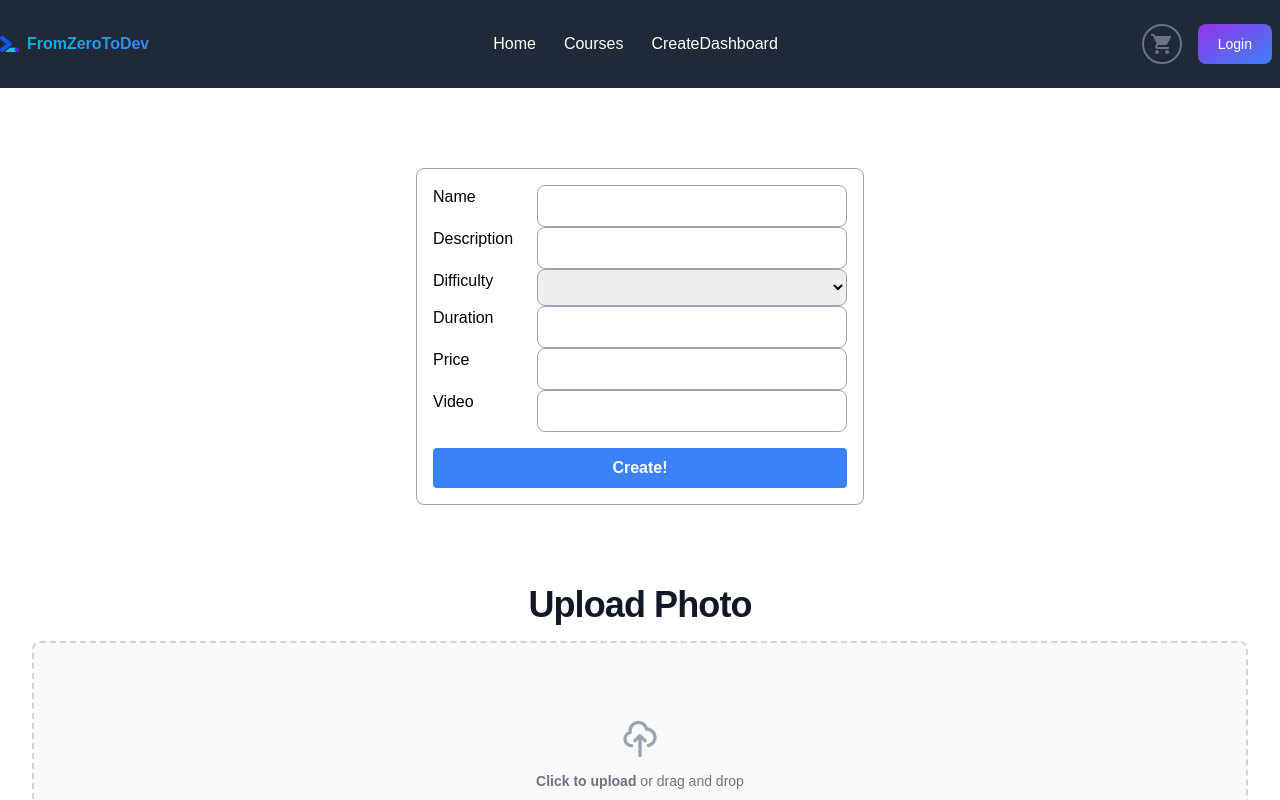
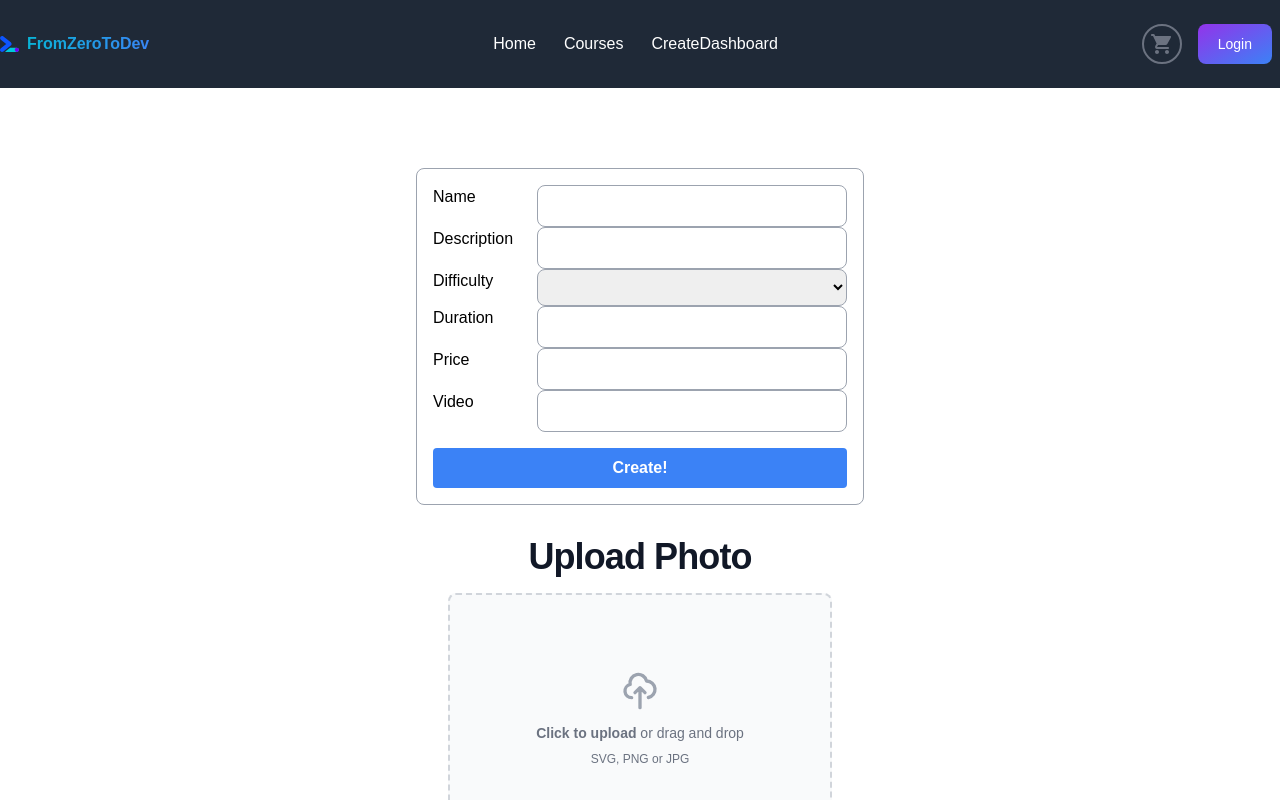
Before and after one commit to geromedina/FromZeroToDev, a React (Vite) app in the folder client/: page /create in a window 1280 px wide. Shown: the top 800 px of the page. Built offline with nearby package versions, Linux system fonts and the light colour scheme.

Commit message:
Arreglado un poco lo visual del create

```diff
--- a/client/src/components/ImageUploader/imageUploader.tsx
+++ b/client/src/components/ImageUploader/imageUploader.tsx
@@ -100,7 +100,7 @@ export function UploadImage() {
               drop
             </p>
             <p className="text-xs text-gray-500 dark:text-gray-400">
-              SVG, PNG, JPG or GIF (MAX. 800x400px)
+              SVG, PNG or JPG
             </p>
           </div>
           <input
@@ -135,7 +135,7 @@ export function UploadImage() {
       <div>
         {loading ? (
           <div className="flex items-center justify-center">
-            <h1>Loading...</h1>
+            <h1>Uploading...</h1>
           </div>
         ) : (
           <UploadInput />
--- a/client/src/pages/Form/Form.tsx
+++ b/client/src/pages/Form/Form.tsx
@@ -5,7 +5,6 @@ import Footer from "../../components/Footer/Footer";
 import { UploadImage } from "../../components/ImageUploader/imageUploader";
 import { useAppSelector } from "../../store/hooks";
 import { backURL } from "../../main";
-
 
 const Form: React.FC = (): JSX.Element => {
   const [form, setForm] = useState({
@@ -194,8 +193,8 @@ const Form: React.FC = (): JSX.Element => {
             Create!{" "}
           </button>
         </form>
+        <UploadImage />
       </div>
-      <UploadImage />
       <Footer />
     </div>
   );
```
